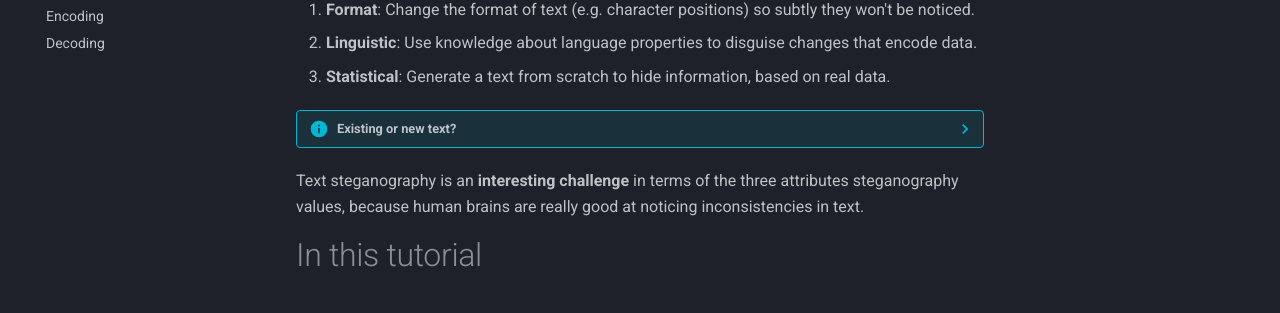
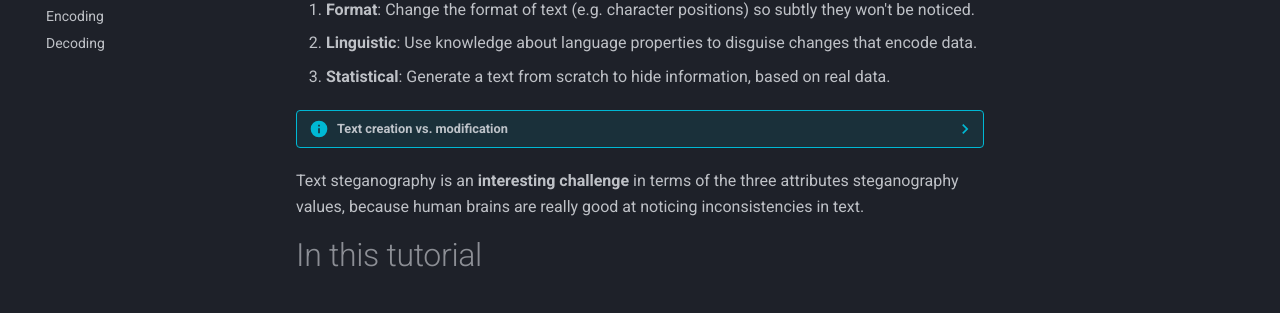
Before and after one commit to almondheil/eng240-final, an MkDocs documentation site: the page built from docs/what-is-steg.md, in a window 1280 px wide and 900 px high, scrolled down 605 px. Shown: the part 173-486 px from the top of the window. Built offline with MkDocs 1.6.1 and Material for MkDocs 9.7.7, drawn with Linux system fonts in a browser that asks for light colours.

Commit message:
Tweak info header in stego intro

```diff
--- a/docs/what-is-steg.md
+++ b/docs/what-is-steg.md
@@ -30,13 +30,15 @@ There are three major approaches to text steganography: [^1]
 2. **Linguistic**: Use knowledge about language properties to disguise changes that encode data.
 3. **Statistical**: Generate a text from scratch to hide information, based on real data.
 
-??? info "Existing or new text?"
+??? info "Text creation vs. modification"
 
     Both **Format-based** and **Linguistic** approaches require an existing text to act as the cover text,
     and they encode information into that text by changing it in sneaky ways.
 
     The **Statistical** approach generates a new text based on known language patterns.
     One recognized way of doing so is with a Markov Chain, and there has also been research into using Gen AI for this purpose.
+
+    These are two very different approaches, but they have the same goal of a well-hidden text.
 
 Text steganography is an **interesting challenge** in terms of the three attributes steganography values,
 because human brains are really good at noticing inconsistencies in text.
```
